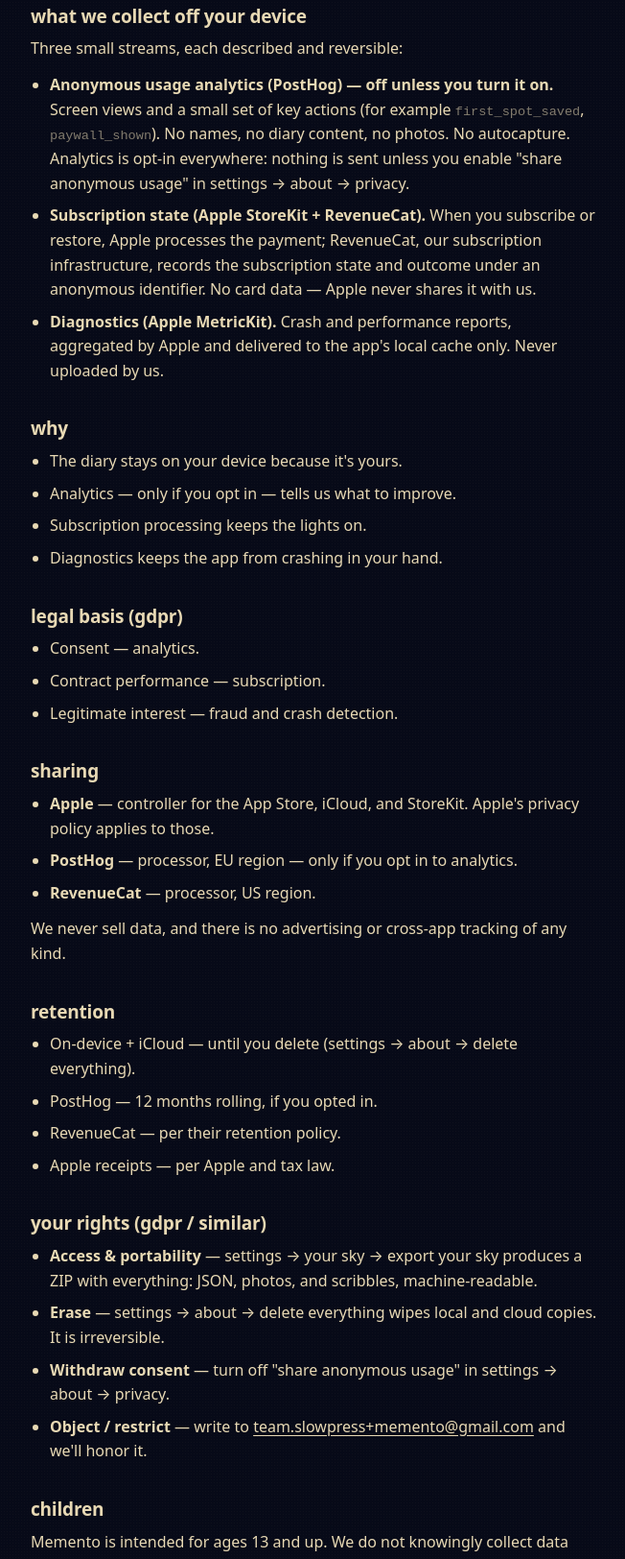
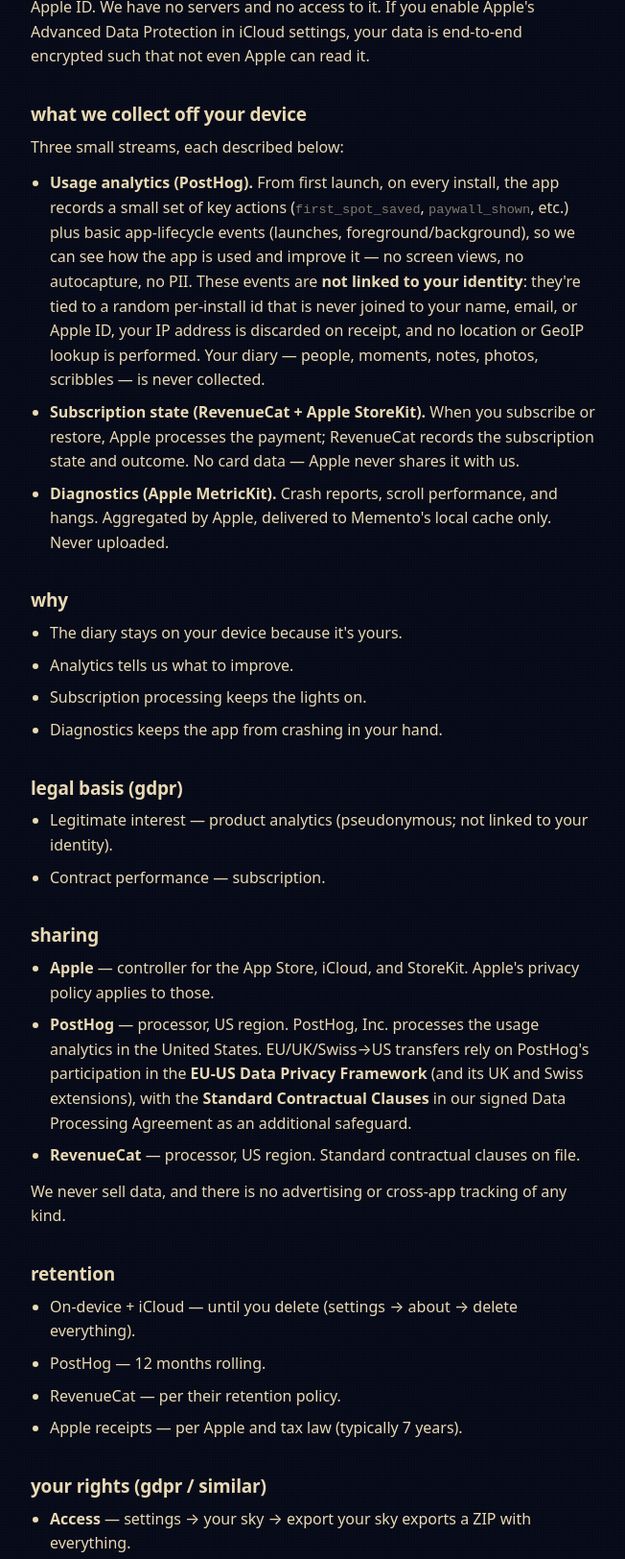
Before and after one commit to rahulmadan9/memento-legal, a plain HTML site: page privacy/index.html in a window 1280 px wide. Shown: the part 887-2511 px from the top of the page at 96% size, without its empty margins (312-964 px from the left). Drawn offline with Linux system fonts and the light colour scheme; a web font is replaced by a local one.

Commit message:
privacy: always-on pseudonymous analytics (ADR-0014) — legitimate interest, US region + DPF/SCCs

```diff
--- a/privacy/index.html
+++ b/privacy/index.html
@@ -14,7 +14,7 @@
   <a class="wordmark" href="../">memento.sky</a>
 
   <h1>privacy policy</h1>
-  <p class="updated">last updated · 7 july 2026</p>
+  <p class="updated">last updated · 8 july 2026</p>
 
   <p>Memento.sky ("Memento") is a private journal of the people you've met. This policy explains what data the app touches, where it lives, and what we can and cannot see.</p>
 
@@ -22,58 +22,58 @@
   <p>Memento is built by an indie developer. Contact: <a href="mailto:team.slowpress+memento@gmail.com">team.slowpress+memento@gmail.com</a>.</p>
 
   <h2>what's stored on your device and in your icloud</h2>
-  <p>The diary itself never leaves your devices and your private iCloud account. Specifically:</p>
+  <p>The diary itself — names, moments, photos, scribbles — never leaves your devices and your private iCloud account. Specifically:</p>
   <ul>
-    <li><strong>People</strong> you log — names, the moment-of-meeting timestamp, the mascot pick, optional photos, optional sketches.</li>
+    <li><strong>People</strong> you log — names, the moment-of-meeting timestamp, the mascot pick, an optional photo, an optional sketch.</li>
     <li><strong>Moments</strong> you attach to those people — text and timestamps.</li>
-    <li><strong>Linked contacts</strong> — if you choose to link one of your address-book contacts to a person, the details you pick (such as a name or phone number) are copied into your diary. Contact linking uses Apple's out-of-process contact picker; the app never reads your address book in the background.</li>
+    <li><strong>Linked contacts.</strong> If you link a person in your sky to someone in your phone's contacts, the details you pick (name, phone number) are copied into that person's entry. The picker is Apple's own contact-picker screen — out-of-process — so Memento only ever sees the one contact you select, never your whole address book, and it never reads your contacts in the background. You can also type a phone number or add social-media handles (Instagram, Facebook, Snapchat) by hand; those live in the same private diary entry.</li>
   </ul>
   <p>This data syncs <strong>only</strong> through Apple's CloudKit private database tied to your Apple&nbsp;ID. We have no servers and no access to it. If you enable Apple's Advanced Data Protection in iCloud settings, your data is end-to-end encrypted such that not even Apple can read it.</p>
 
   <h2>what we collect off your device</h2>
-  <p>Three small streams, each described and reversible:</p>
+  <p>Three small streams, each described below:</p>
   <ul>
-    <li><strong>Anonymous usage analytics (PostHog) — off unless you turn it on.</strong> Screen views and a small set of key actions (for example <code>first_spot_saved</code>, <code>paywall_shown</code>). No names, no diary content, no photos. No autocapture. Analytics is opt-in everywhere: nothing is sent unless you enable "share anonymous usage" in settings → about → privacy.</li>
-    <li><strong>Subscription state (Apple StoreKit + RevenueCat).</strong> When you subscribe or restore, Apple processes the payment; RevenueCat, our subscription infrastructure, records the subscription state and outcome under an anonymous identifier. No card data — Apple never shares it with us.</li>
-    <li><strong>Diagnostics (Apple MetricKit).</strong> Crash and performance reports, aggregated by Apple and delivered to the app's local cache only. Never uploaded by us.</li>
+    <li><strong>Usage analytics (PostHog).</strong> From first launch, on every install, the app records a small set of key actions (<code>first_spot_saved</code>, <code>paywall_shown</code>, etc.) plus basic app-lifecycle events (launches, foreground/background), so we can see how the app is used and improve it — no screen views, no autocapture, no PII. These events are <strong>not linked to your identity</strong>: they're tied to a random per-install id that is never joined to your name, email, or Apple&nbsp;ID, your IP address is discarded on receipt, and no location or GeoIP lookup is performed. Your diary — people, moments, notes, photos, scribbles — is never collected.</li>
+    <li><strong>Subscription state (RevenueCat + Apple StoreKit).</strong> When you subscribe or restore, Apple processes the payment; RevenueCat records the subscription state and outcome. No card data — Apple never shares it with us.</li>
+    <li><strong>Diagnostics (Apple MetricKit).</strong> Crash reports, scroll performance, and hangs. Aggregated by Apple, delivered to Memento's local cache only. Never uploaded.</li>
   </ul>
 
   <h2>why</h2>
   <ul>
     <li>The diary stays on your device because it's yours.</li>
-    <li>Analytics — only if you opt in — tells us what to improve.</li>
+    <li>Analytics tells us what to improve.</li>
     <li>Subscription processing keeps the lights on.</li>
     <li>Diagnostics keeps the app from crashing in your hand.</li>
   </ul>
 
   <h2>legal basis (gdpr)</h2>
   <ul>
-    <li>Consent — analytics.</li>
+    <li>Legitimate interest — product analytics (pseudonymous; not linked to your identity).</li>
     <li>Contract performance — subscription.</li>
-    <li>Legitimate interest — fraud and crash detection.</li>
   </ul>
 
   <h2>sharing</h2>
   <ul>
     <li><strong>Apple</strong> — controller for the App Store, iCloud, and StoreKit. Apple's privacy policy applies to those.</li>
-    <li><strong>PostHog</strong> — processor, EU region — only if you opt in to analytics.</li>
-    <li><strong>RevenueCat</strong> — processor, US region.</li>
+    <li><strong>PostHog</strong> — processor, US region. PostHog, Inc. processes the usage analytics in the United States. EU/UK/Swiss→US transfers rely on PostHog's participation in the <strong>EU-US Data Privacy Framework</strong> (and its UK and Swiss extensions), with the <strong>Standard Contractual Clauses</strong> in our signed Data Processing Agreement as an additional safeguard.</li>
+    <li><strong>RevenueCat</strong> — processor, US region. Standard contractual clauses on file.</li>
   </ul>
   <p>We never sell data, and there is no advertising or cross-app tracking of any kind.</p>
 
   <h2>retention</h2>
   <ul>
     <li>On-device + iCloud — until you delete (settings → about → delete everything).</li>
-    <li>PostHog — 12 months rolling, if you opted in.</li>
+    <li>PostHog — 12 months rolling.</li>
     <li>RevenueCat — per their retention policy.</li>
-    <li>Apple receipts — per Apple and tax law.</li>
+    <li>Apple receipts — per Apple and tax law (typically 7 years).</li>
   </ul>
 
   <h2>your rights (gdpr / similar)</h2>
   <ul>
-    <li><strong>Access & portability</strong> — settings → your sky → export your sky produces a ZIP with everything: JSON, photos, and scribbles, machine-readable.</li>
+    <li><strong>Access</strong> — settings → your sky → export your sky exports a ZIP with everything.</li>
     <li><strong>Erase</strong> — settings → about → delete everything wipes local and cloud copies. It is irreversible.</li>
-    <li><strong>Withdraw consent</strong> — turn off "share anonymous usage" in settings → about → privacy.</li>
+    <li><strong>Portability</strong> — the ZIP is JSON + raw photos + scribble PNGs, machine-readable.</li>
+    <li><strong>Object to analytics</strong> — usage analytics run under legitimate interest. Because the events aren't linked to your identity, we can't single out and delete one person's data, and there's no per-user switch. To stop future collection entirely, delete the app; you can also write to <a href="mailto:team.slowpress+memento@gmail.com">team.slowpress+memento@gmail.com</a> with any objection.</li>
     <li><strong>Object / restrict</strong> — write to <a href="mailto:team.slowpress+memento@gmail.com">team.slowpress+memento@gmail.com</a> and we'll honor it.</li>
   </ul>
 
```
